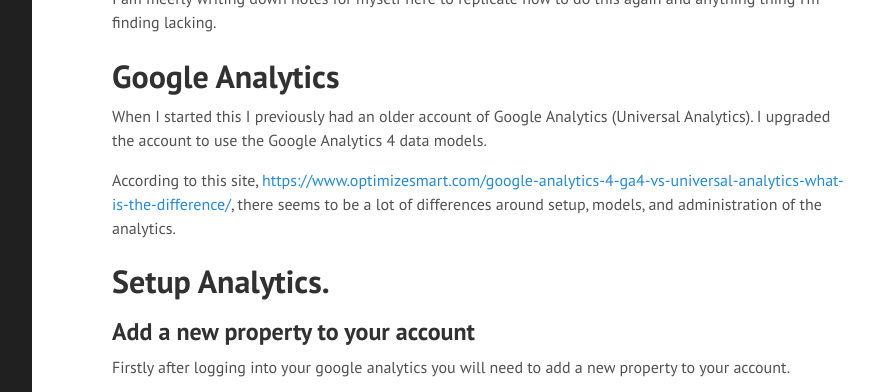
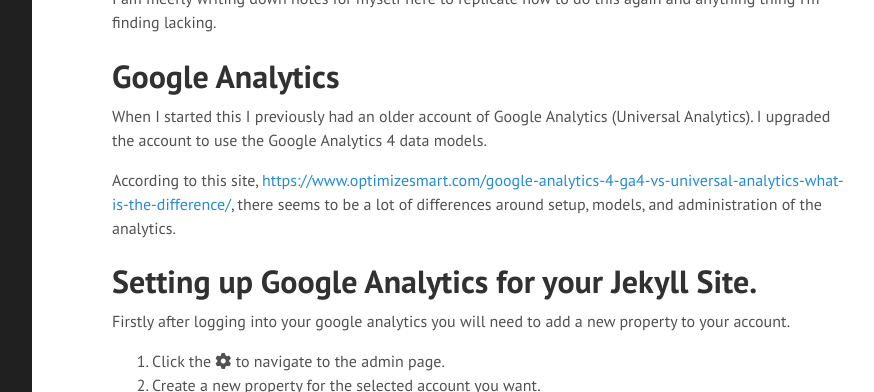
Before and after one commit to slowmonkey/slowmonkey.github.io, a Jekyll site: the page built from _posts/2021-01-12-learning-google-analytics-on-jekyll-github-pages.md, in a window 1280 px wide and 900 px high, scrolled down 355 px, cut to the strip 0-392 px from the top of the window. Shown: the whole strip, without its empty margins (256-1130 px from the left). Built offline with Jekyll 4.4.1, drawn with Linux system fonts in a browser that asks for light colours; nearby versions of some CDN libraries.

Commit message:
Reworked the heading levels for the google analytics post

```diff
--- a/_posts/2021-01-12-learning-google-analytics-on-jekyll-github-pages.md
+++ b/_posts/2021-01-12-learning-google-analytics-on-jekyll-github-pages.md
@@ -21,9 +21,7 @@
 According to this site, [https://www.optimizesmart.com/google-analytics-4-ga4-vs-universal-analytics-what-is-the-difference/](https://www.optimizesmart.com/google-analytics-4-ga4-vs-universal-analytics-what-is-the-difference/), there seems to be a lot of differences around setup, models, and administration of the analytics.
 
 
-# Setup Analytics.
-
-## Add a new property to your account
+# Setting up Google Analytics for your Jekyll Site.
 
 Firstly after logging into your google analytics you will need to add a new property to your account.
 
```
